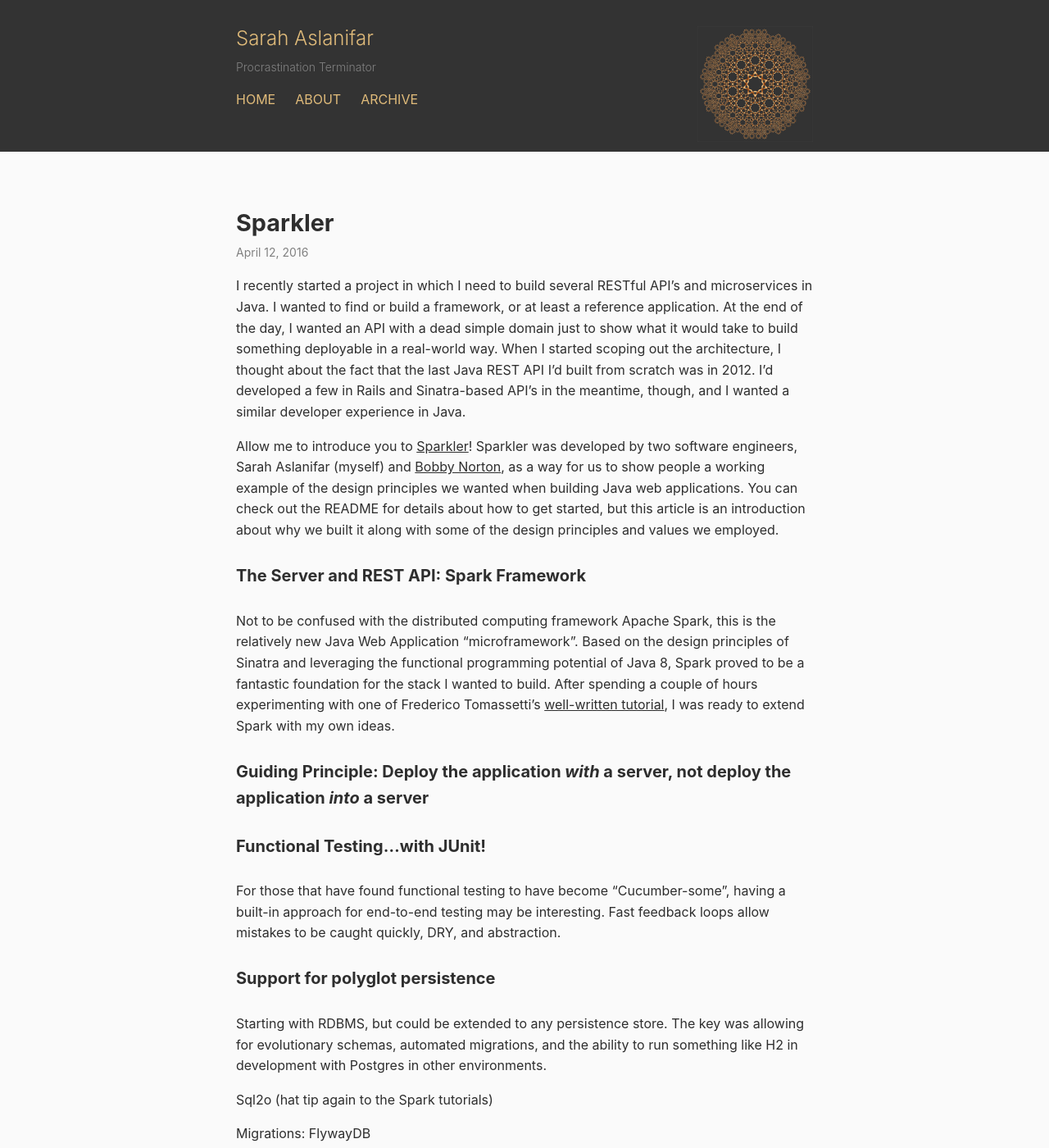
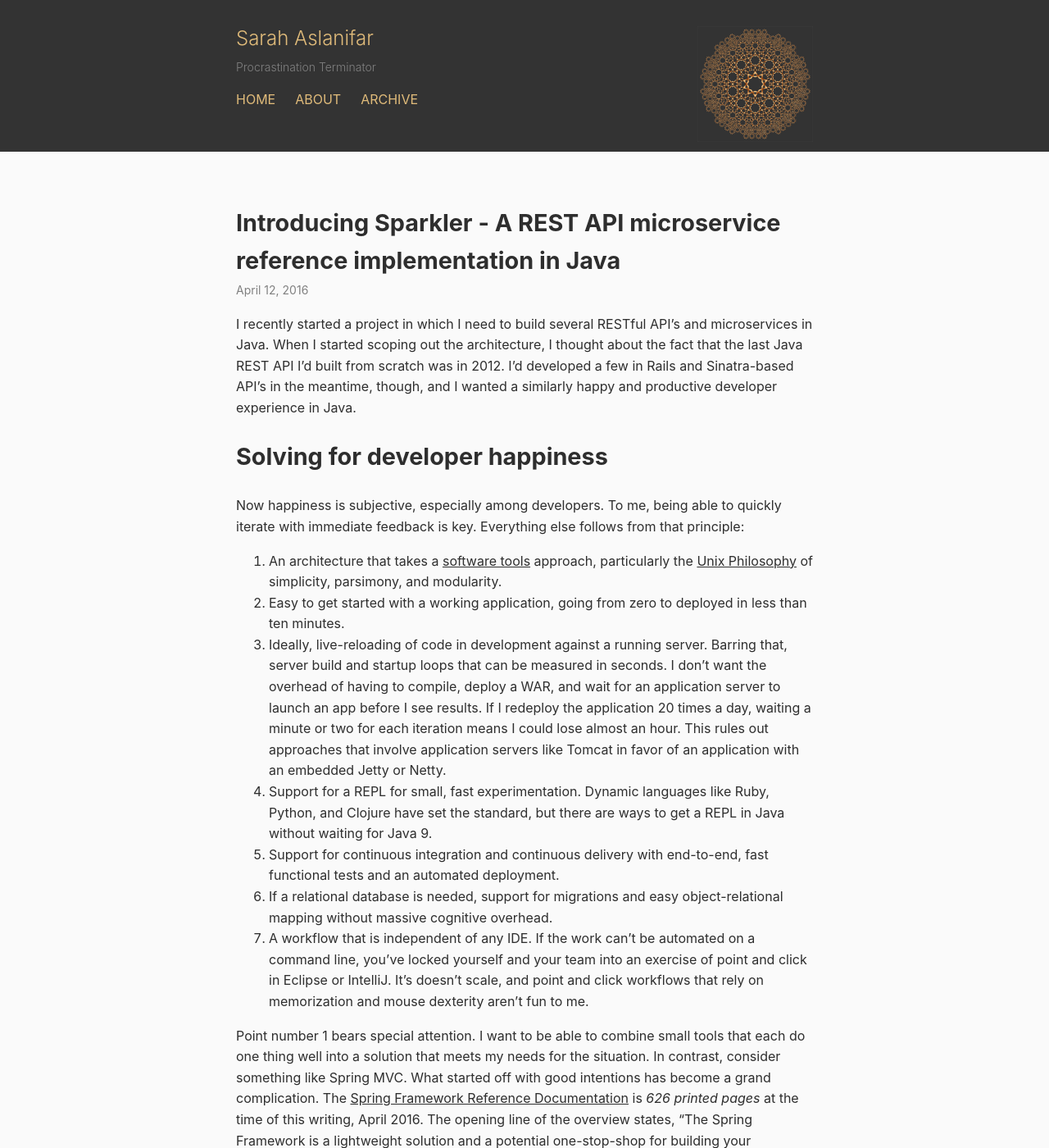
Before and after one commit to saslani/saslani.github.io, a Jekyll site: the page built from index.html, in a window 1280 px wide and 1400 px high. Shown: the whole window at 82% size. Built offline with Jekyll 4.4.1, drawn with Linux system fonts in a browser that asks for light colours; the list of posts is cut into pages by our own code; comment, search, counter and statistics services are not loaded; some of the changed text lies outside the part shown.

Commit message:
finalize sparkler article

````diff
--- a/_posts/2016-04-12-sparkler.md
+++ b/_posts/2016-04-12-sparkler.md
@@ -1,100 +1,92 @@
 ---
 layout: post
-title:  "Sparkler"
+title:  "Introducing Sparkler - A REST API microservice reference implementation in Java"
 date:   2016-04-12 22:13:39
 categories: java
 ---
 
-I recently started a project in which I need to build several RESTful API's and microservices in Java. I wanted to find or build a framework, or at least a reference application. At the end of the day, I wanted an API with a dead simple domain just to show what it would take to build something deployable in a real-world way. When I started scoping out the architecture, I thought about the fact that the last Java REST API I'd built from scratch was in 2012. I'd developed a few in Rails and Sinatra-based API's in the meantime, though, and I wanted a similar developer experience in Java.
+I recently started a project in which I need to build several RESTful API's and microservices in Java. When I started scoping out the architecture, I thought about the fact that the last Java REST API I'd built from scratch was in 2012. I'd developed a few in Rails and Sinatra-based API's in the meantime, though, and I wanted a similarly happy and productive developer experience in Java.
 
-Allow me to introduce you to [Sparkler](https://github.com/saslani/sparkler)! Sparkler was developed by two software engineers, Sarah Aslanifar (myself) and [Bobby Norton](http://bobbynorton.com/), as a way for us to show people a working example of the design principles we wanted when building Java web applications. You can check out the README for details about how to get started, but this article is an introduction about why we built it along with some of the design principles and values we employed.
+## Solving for developer happiness
+
+Now happiness is subjective, especially among developers. To me, being able to quickly iterate with immediate feedback is key. Everything else follows from that principle:
+
+1. An architecture that takes a [software tools](http://www.amazon.com/Software-Tools-Brian-W-Kernighan/dp/020103669X) approach, particularly the [Unix Philosophy](http://www.catb.org/esr/writings/taoup/html/ch01s06.html) of simplicity, parsimony, and modularity.
+1. Easy to get started with a working application, going from zero to deployed in less than ten minutes.
+1. Ideally, live-reloading of code in development against a running server. Barring that, server build and startup loops that can be measured in seconds. I don't want the overhead of having to compile, deploy a WAR, and wait for an application server to launch an app before I see results. If I redeploy the application 20 times a day, waiting a minute or two for each iteration means I could lose almost an hour. This rules out approaches that involve application servers like Tomcat in favor of an application with an embedded Jetty or Netty.
+1. Support for a REPL for small, fast experimentation. Dynamic languages like Ruby, Python, and Clojure have set the standard, but there are ways to get a REPL in Java without waiting for Java 9.
+1. Support for continuous integration and continuous delivery with end-to-end, fast functional tests and an automated deployment.
+1. If a relational database is needed, support for migrations and easy object-relational mapping without massive cognitive overhead.
+1. A workflow that is independent of any IDE. If the work can't be automated on a command line, you've locked yourself and your team into an exercise of point and click in Eclipse or IntelliJ. It's doesn't scale, and point and click workflows that rely on memorization and mouse dexterity aren't fun to me.
+
+Point number 1 bears special attention. I want to be able to combine small tools that each do one thing well into a solution that meets my needs for the situation. In contrast, consider something like Spring MVC. What started off with good intentions has become a grand complication. The [Spring Framework Reference Documentation](http://docs.spring.io/autorepo/docs/spring/3.2.x/spring-framework-reference/htmlsingle/) is _626 printed pages_ at the time of this writing, April 2016. The opening line of the overview states, "The Spring Framework is a lightweight solution and a potential one-stop-shop for building your enterprise-ready applications." Sorry, but "lightweight" and "one-stop-shop" don't sound like compatible goals to me. Again, I'm looking for a solution that follows the [Unix Philosophy](http://www.catb.org/esr/writings/taoup/html/ch01s06.html). I don't know about you, but simplicity and parsimony are words I don't often hear from myself or others when speaking of Spring.
+
+While not as bloated as Spring, I would put other "full stack web application frameworks" like Ninja and Play in the list of things I don't want as the basis of a microservice. There's simply too much there to consider. Small things can be understood, mastered, and combined in many different ways.
+
+## DIY API
+
+Given the very specific vision of what I was looking for in an application architecture, I realized the simplest way forward was to build a proof-of-concept to show my colleagues and the world to get feedback. If someone tells me, "Hey, didn't you know about X? It does everything you just did!", I'll be very interested in taking a look. For now, I wanted an API with a dead simple domain just to show what it would take to build something deployable in a real-world way.
+
+Allow me to introduce you to [Sparkler](https://github.com/saslani/sparkler)! Sparkler was developed by two software engineers, Sarah Aslanifar (that's me) and [Bobby Norton](http://bobbynorton.com/). Rather than starting with a framework, we started with a stub of a domain that would illustrate the other "plumbing" we'd need for our RESTful microservices. You can check out the [README](https://github.com/saslani/sparkler/blob/master/README.md) for details about how to get started, but this introduction is more about some of the more interestign implementation choices.
 
 
-#### The Server and REST API: Spark Framework
-Not to be confused with the distributed computing framework Apache Spark, this is the relatively new Java Web Application "microframework". Based on the design principles of Sinatra and leveraging the functional programming potential of Java 8, Spark proved to be a fantastic foundation for the stack I wanted to build. After spending a couple of hours experimenting with one of Frederico Tomassetti's [well-written tutorial](https://sparktutorials.github.io/2015/04/03/spark-lombok-jackson-reduce-boilerplate.html), I was ready to extend Spark with my own ideas.
+#### Building the Server and REST API with the Spark Web Framework
 
-#### Guiding Principle: Deploy the application *with* a server, not deploy the application *into* a server
+Not to be confused with the distributed computing framework Apache Spark, "Spark Web" is a relatively new Java Web Application "microframework". Based on the design principles of Sinatra and leveraging the functional programming potential of Java 8, Spark proved to be a fantastic foundation for the stack I wanted to build. From [Spark's introduction](http://sparkjava.com/),
 
-#### Functional Testing...with JUnit!
-For those that have found functional testing to have become "Cucumber-some", having a built-in approach for end-to-end testing may be interesting. Fast feedback loops allow mistakes to be caught quickly, DRY, and abstraction.
+> "Microservices work best with micro frameworks, and Spark has your REST API ready to serve JSON in less than ten lines of code. Spark is mainly used for creating REST API's, but it also supports a multitude of template engines. Why not create one Spark application for your backend and one for your frontend?"
 
-#### Support for polyglot persistence
-Starting with RDBMS, but could be extended to any persistence store. The key was allowing for evolutionary schemas, automated migrations, and the ability to run something like H2 in development with Postgres in other environments.
+This is exactly the kind of modular thinking we wanted. Don't need a front-end? Great...it isn't there. Don't need a database? Don't think about it...it isn't there. After spending a couple of hours experimenting with one of Frederico Tomassetti's [well-written tutorial](https://sparktutorials.github.io/2015/04/03/spark-lombok-jackson-reduce-boilerplate.html), I was ready to extend Spark with my own ideas.
 
-Sql2o (hat tip again to the Spark tutorials)
+Spark includes an embedded Jetty server, which is perfect for my needs. From the [Jetty documentation](http://www.eclipse.org/jetty/documentation/current/embedding-jetty.html):
 
-Migrations: FlywayDB
+> Jetty has a slogan, "Don't deploy your application in Jetty, deploy Jetty in your application!" What this means is that as an alternative to bundling your application as a standard WAR to be deployed in Jetty, Jetty is designed to be a software component that can be instantiated and used in a Java program just like any POJO. Put another way, running Jetty in embedded mode means putting an HTTP module into your application, rather than putting your application into an HTTP server.
+
+
+#### Functional Testing...with JUnit! Semantic Versioning
+
+For those that have found functional testing to have become "Cucumbersome", seeing an approach for end-to-end testing using nothing more than JUnit may be interesting.
+
+    cucumbersome
+    [kyoo-kuhm-ber-suh m]
+    adjective
+    1. burdensome; troublesome due to a separation of testing language and application language inherent in Cucumber (cucumber.io)
+
+Seem harsh? Have a look at one approach to [functional testing with Cucumber in Spark](https://sparktutorials.github.io/2015/09/27/spark-testing-functional.html) and compare to the [functional tests in Sparkler](https://github.com/saslani/sparkler/blob/master/src/test/java/com/testedminds/sparkler/RestfulApiFunctionalTest.java).
+
+Test-driving the service's public RESTful API allowed us to carefully define our API's contract. Defining the public API this way is essential for [Semantic Versioning](http://semver.org/): If the public API changes, i.e. the semantics of the functional test in this case, that's a major revision. If there's a bug fix or some refactoring anywhere in the application, that's a patch. Just about anything else is a minor version.
+
 
 #### Ready for Continuous Delivery
 
-Sparkler folows the [12 factor app](http://12factor.net/), most importantly when it comes to **_Config_** and **_Build, release, run_**:
+Sparkler is a [12 Factor App](http://12factor.net/). As a way to put that to the test, Sparkler includes a fully automated deployment to Heroku with a single `make heroku-deploy` command. The artifact deployed to Heroku is the same as an alternative tarball-based deployment artifact that you can deploy just about anywhere that runs Java 8. How we did that could be an article of its own, but have a look at the [makefile](https://github.com/saslani/sparkler/blob/master/makefile) and [Procfile](https://github.com/saslani/sparkler/blob/master/Procfile) for now if you're curious about how we did it.
 
-* III. Config: Sparkler keeps the configuration seperate form the code by enabling the application to read them from environment variables rather than a config file.
 
-	> A litmus test for whether an app has all config correctly factored out of the code is whether the codebase could be made open source at any moment, without compromising any credentials.
+#### Immediate feedback with the REPL
 
-* V. Build, release, run: it easy to release the artifact everywhere when you have a tarball:
+Unit tests can be a great way to get fast feedback, but REPL-driven development also has a place for even faster line-by-line experimentation. There isn't a built-in REPL in Java, though one is [coming in Java 9](https://blogs.oracle.com/java/entry/jshell_and_relp_in_java). In the meantime, we can leverage Groovy to provide a REPL through Maven using `maven groovy:shell`. There's a shortcut for this in the Sparkler `makefile`:
 
-```
-make heroku-deploy
-```
+<pre><code>
+ make repl
+ Groovy Shell (1.8.7, JVM: 1.8.0_40)
+ Type 'help' or '\h' for help.
+ -----------------------------------------------------------
+ groovy:000> import com.testedminds.sparkler.util.Version;
+ ===> [import com.testedminds.sparkler.util.Version;]
+ groovy:000> Version.get()
+ ===> sparkler-1.0.2-SNAPSHOT
+ groovy:000>
+</code></pre>
 
-Heroku as a way to quickly get started. Putting 12 Factor App to the test.
+True REPL-driven development like you would see in, for example, a Clojure workflow, involves functions being composed piece by piece sent from a text buffer for evaluation. The Maven Groovy shell doesn't support integration with an IDE like IntelliJ, but does offer the benefit of immediate evaluation. For Java developers that are completely new to dynamic languages, a Groovy shell can be a gentle introduction. Again, REPL-driven Java is a big enough topic to deserve its own article, but this provides a glimpse.
 
-```
-make heroku-deploy
-```
 
-#### Semantic Versioning
-Sparkler is following the SemVer idea of defining the public interface explicitly.
+## So will this be a framework eventually?
 
-#### Developer Happiness
+Maybe some day. A framework implies a level of extensibility through the [open-closed principle](https://en.wikipedia.org/wiki/Open/closed_principle) that is currently missing in Sparkler. This application isn't closed at all, in fact. It's completely open for you to inspect, criticize, and most importantly, understand. I think of Sparkler as a cookbook for me and other developers with like-minded design principles to easily build Java-based REST API's from a worked example.
 
-#### Is this a framework?
-Maybe some day. A framework implies a level of extensibility through the open-closed principle that is currently missing in Sparkler. It's not closed at all, in fact. It's completely open for you to inspect, criticize, and most importantly, understand. As such, it's a reference application for me and other developers with like-minded design principles to easily build Java-based REST API's. On one hand, there's nothing new here. On the other, we couldn't find any other project where all of these ideas had been combined.
+After we've deployed several production applications based on Sparkler, it might be time to think about introducing a framework. For now, I think the value is in seeing how Java is a viable alternative for iterative, adaptive REST API development. I think there are some interesting design alternatives in Sparkler for the SparkJava community to consider. On one hand, there's nothing new here. On the other, we couldn't find any other project where all of these ideas had been combined.
 
-Maybe you don't agree with some of the choices we made. Maybe you think configuration files should be used in favor of environment variables, or perhaps you like Ant instead of Maven. That's the beauty of open source: You're welcome to fork Sparkler and modify it in any way you wish.
+Maybe you don't agree with some of the choices we made. Maybe you think configuration files should be used in favor of environment variables, or perhaps you like Gradle instead of Maven. That's the beauty of open source: You're welcome to fork Sparkler and modify it in any way you wish. Building your own template is a great way to get to know the libraries you need to use. Rather than taking an off-the-shelf package of someone else's choices, build your own!
 
-If there's ever sufficient need after we've deployed several production applications based on Sparkler, it might be time to think about introducing a framework. For now, I think the value is in seeing how Java is a viable alternative for iterative, adaptive REST API development. I think there are some interesting design alternatives in Sparkler for the SparkJava community to consider.
-
-The next article I'm planning for Sparkler is for something I wish more applications had...a simple way to record usage of an application.
-
-In addition to a write-up for how to build a more complicated domain in Sparkler, some follow-up articles might be in order for the functional testing approach, support for different databases in dev and prod-like environments, or the release approach. I'd love to hear from you on Twitter @saslani or by email: sarah@testedminds.com.
-
-So let's get you started with Sparkler:
-
-* clone or download [sparkler](https://github.com/saslani/sparkler) in your local environment
-* make test
-* make server
-* now all you need to do is to put time and focus on build your business idea!
-
-To deploy to heroku or create a tarball please refer to the [README](https://github.com/saslani/sparkler/blob/master/README.md)
-
-#### The Alternatives
-It's worth mentioning, only briefly as a footnote, a few common approaches to building Java applications that were immediately discarded from further consideration. I won't list all alternatives I came across. The web is full of cats and "Hello World" tutorials for Java REST API's that show you the basics, but leave you hanging when it comes time to create a production-ready deployment. The principles these IDE-centric and WAR-torn tutorials employ are often irrelevant, at times contradictory to the ones described in this article.
-
-Spring / Spring MVC: I have generally avoided the Spring ecosystem for the past few years. What started off with good intentions has become a grand complication. The [Spring Framework Reference Documentation](http://docs.spring.io/autorepo/docs/spring/3.2.x/spring-framework-reference/htmlsingle/) is 626 printed pages at the time of this writing.
-
-The opening line of the overview states, "The Spring Framework is a lightweight solution and a potential one-stop-shop for building your enterprise-ready applications." Sorry, but "lightweight" and "one-stop-shop" don't sound like compatible goals to me. I'm looking for a solution that follows the [Unix Philosophy](http://www.catb.org/esr/writings/taoup/html/ch01s06.html). I don't know about you, but simplicity and parsimony are words I don't often hear from myself or others when speaking of Spring.
-
-WARs: I don't want the overhead of having to compile, deploy a WAR, and wait for an application server to launch an app before I see results. If I redeploy the application 20 times a day, waiting a minute or two for each iteration means I could lose almost an hour.
-
-A workflow that depends on an IDE: If the work can't be automated on a command line, you've locked yourself and your team into an exercise of point and click in Eclipse or IntelliJ. It's doesn't scale, and it's not fun.
-
-### Developer Happiness
-Dynamic languages like Ruby, Python, and Clojure have set the standard. Java has traditionally been sorely lacking in this regard without leveraging a polyglot approach. Why not just give up? Well, the fact is that Java isn't going anywhere anytime soon. Many shops are "java shops", and will likely remain so.
-
-> "We will not abandon Merry and Pippin to torment and death. Not while we have strength left. Leave all that can be spared behind. We travel light."
-
-What does "developer happiness" mean to you?
-- Easy to start
-- Clean code
-- End-to-end passing tests
-- Easy database hookup
-- Simple api
-- Easy to deploy (1 click deploy)
-- IDE independency
-- Ability to use repl
-... and the list goes on
-
-Of course Sparkler is a good start for everything I mentioned above; however we need your help to make it better, cleaner and easier to use; branch Sparkler and build something awesome, share your experience with others!
+In addition to a write-up for how to build a more complicated domain in Sparkler, some follow-up articles might be in order for the functional testing approach, support for different databases in dev and prod-like environments, or continuous delivery. In the meantime, take a look at [getting started](https://github.com/saslani/sparkler#getting-started) with Sparkler and tell me what you think! I'd love to hear from you on [Twitter @saslani](https://twitter.com/saslani) or by email, [sarah@testedminds.com](mailto:sarah@testedminds.com).
--- a/about.md
+++ b/about.md
@@ -3,4 +3,4 @@
 title: About
 permalink: /about/
 ---
-Haya! My name is Sarah
+I am a complicated person, I need more time to write something up!
````
